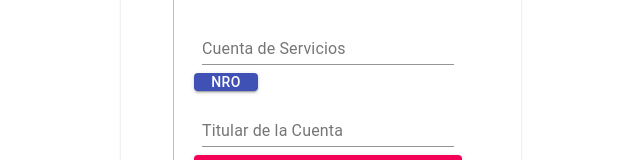
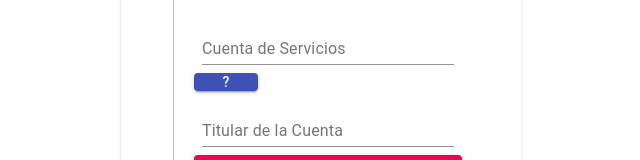
Before and after one commit to sapox/turnera_front, a React (Create React App) app in the folder turnera-app/: page / in a window 1280 px wide. Shown: the part 954-1114 px from the top of the page, without its empty margins (319-959 px from the left). Built offline with nearby package versions, Linux system fonts and the light colour scheme.

Commit message:
change NRO btn by ?

```diff
--- a/turnera-app/src/components/FormContacto.js
+++ b/turnera-app/src/components/FormContacto.js
@@ -167,7 +167,7 @@ const FormContacto = () => {
 					style={{width: 0, height:18}}
 					variant="contained"
 					color="primary">
-					NRO
+					?
 				</Button>
 				{toggle && <img id="service" style={{width: 350, height: 250}} src={service}></img>}
 				<TextField
```
